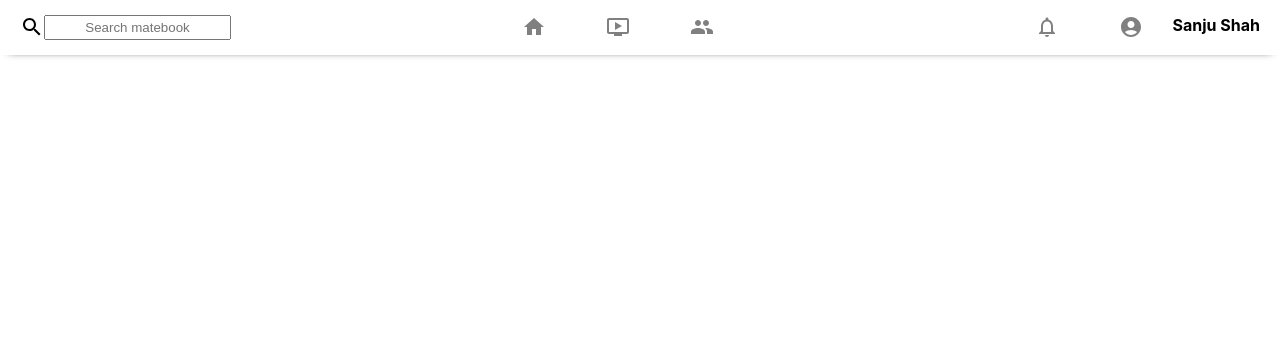
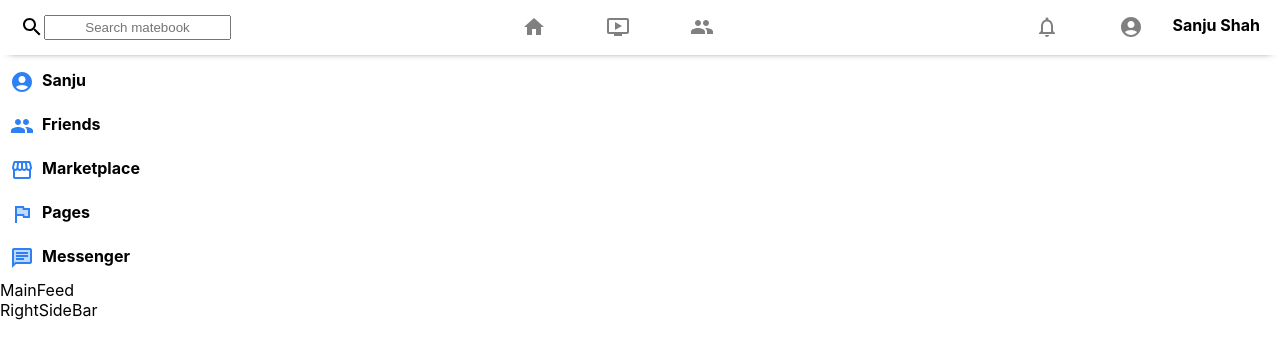
Before and after one commit to sanjushahgupta/matebook, a React (Create React App) app: page / in a window 1280 px wide. Shown: the top 358 px of the page. Built offline with nearby package versions, Linux system fonts and the light colour scheme.

Commit message:
feat: add icons to leftsidebar

```diff
--- a/src/App.css
+++ b/src/App.css
@@ -1,40 +1,3 @@
 * {
   margin: 0px;
 }
-.header {
-  padding: 15px 20px;
-  display: flex;
-  justify-content: space-between;
-  position: sticky;
-  background-color: white;
-  z-index: 100;
-  top: 0;
-  box-shadow: 0px 5px 8px -9px rgb(6, 6, 6);
-}
-
-.header_left {
-  display: flex;
-  justify-content: space-evenly;
-}
-.header_center {
-  display: flex;
-  justify-content: space-evenly;
-}
-
-.header_right {
-  display: flex;
-  justify-content: space-evenly;
-}
-
-.header_input {
-  padding: 3px;
-  text-align: center;
-}
-.header_options {
-  color: gray;
-  padding: 0 30px;
-  cursor: pointer;
-}
-.header_options:hover {
-  color: #2e81f4;
-}
--- a/src/App.js
+++ b/src/App.js
@@ -1,11 +1,19 @@
 import logo from "./logo.svg";
 import "./App.css";
+import LeftSideBar from "./Components/LeftSideBar";
+import RightSideBar from "./Components/RightSideBar";
+import MainFeed from "./Components/MainFeed";
 import Header from "./Components/Header";
 
 function App() {
   return (
     <div className="App">
       <Header></Header>
+      <div className="body">
+        <LeftSideBar />
+        <MainFeed />
+        <RightSideBar />
+      </div>
     </div>
   );
 }
--- /dev/null
+++ b/src/ComponentStyles/Header.css
@@ -0,0 +1,38 @@
+.header {
+  padding: 15px 20px;
+  display: flex;
+  justify-content: space-between;
+  position: sticky;
+  background-color: white;
+  z-index: 100;
+  top: 0;
+  box-shadow: 0px 5px 8px -9px rgb(6, 6, 6);
+  margin-bottom: 5px;
+}
+
+.header_left {
+  display: flex;
+  justify-content: space-evenly;
+}
+.header_center {
+  display: flex;
+  justify-content: space-evenly;
+}
+
+.header_right {
+  display: flex;
+  justify-content: space-evenly;
+}
+
+.header_input {
+  padding: 3px;
+  text-align: center;
+}
+.header_options {
+  color: gray;
+  padding: 0 30px;
+  cursor: pointer;
+}
+.header_options:hover {
+  color: #2e81f4;
+}
--- /dev/null
+++ b/src/ComponentStyles/SideBarRow.css
@@ -0,0 +1,16 @@
+.sidebar-row {
+  display: flex;
+  padding: 10px;
+  cursor: pointer;
+  color: #2e81f4;
+}
+
+.row-text {
+  color: black;
+  font-weight: bold;
+  padding-left: 8px;
+}
+
+.sidebar-row:hover {
+  background-color: rgb(167, 164, 161);
+}
--- a/src/Components/Header.jsx
+++ b/src/Components/Header.jsx
@@ -6,6 +6,7 @@ import PeopleIcon from "@mui/icons-material/People";
 import NotificationsNoneIcon from "@mui/icons-material/NotificationsNone";
 import AccountCircleIcon from "@mui/icons-material/AccountCircle";
 import { colors } from "@mui/material";
+import "../ComponentStyles/Header.css";
 
 function Header() {
   return (
--- /dev/null
+++ b/src/Components/LeftSideBar.jsx
@@ -0,0 +1,24 @@
+import React from "react";
+import SideBarRow from "./SideBarRow";
+import AccountCircleIcon from "@mui/icons-material/AccountCircle";
+import PeopleIcon from "@mui/icons-material/People";
+import StorefrontIcon from "@mui/icons-material/Storefront";
+import AssistantPhotoTwoToneIcon from "@mui/icons-material/AssistantPhotoTwoTone";
+import ChatTwoToneIcon from "@mui/icons-material/ChatTwoTone";
+
+function LeftSideBar() {
+  return (
+    <div className="LeftSideBarRow">
+      <SideBarRow Icon={<AccountCircleIcon />} Title={"Sanju"}></SideBarRow>
+      <SideBarRow Icon={<PeopleIcon />} Title={"Friends"}></SideBarRow>
+      <SideBarRow Icon={<StorefrontIcon />} Title={"Marketplace"}></SideBarRow>
+      <SideBarRow
+        Icon={<AssistantPhotoTwoToneIcon />}
+        Title={"Pages"}
+      ></SideBarRow>
+      <SideBarRow Icon={<ChatTwoToneIcon />} Title={"Messenger"}></SideBarRow>
+    </div>
+  );
+}
+
+export default LeftSideBar;
--- /dev/null
+++ b/src/Components/MainFeed.jsx
@@ -0,0 +1,7 @@
+import React from "react";
+
+function MainFeed() {
+  return <div>MainFeed</div>;
+}
+
+export default MainFeed;
--- /dev/null
+++ b/src/Components/RightSideBar.jsx
@@ -0,0 +1,7 @@
+import React from "react";
+
+function RightSideBar() {
+  return <div>RightSideBar</div>;
+}
+
+export default RightSideBar;
--- /dev/null
+++ b/src/Components/SideBarRow.jsx
@@ -0,0 +1,13 @@
+import React from "react";
+import "../ComponentStyles/SideBarRow.css";
+
+function SideBarRow({ Icon, Title }) {
+  return (
+    <div className="sidebar-row">
+      {Icon}
+      <p className="row-text">{Title}</p>
+    </div>
+  );
+}
+
+export default SideBarRow;
```
